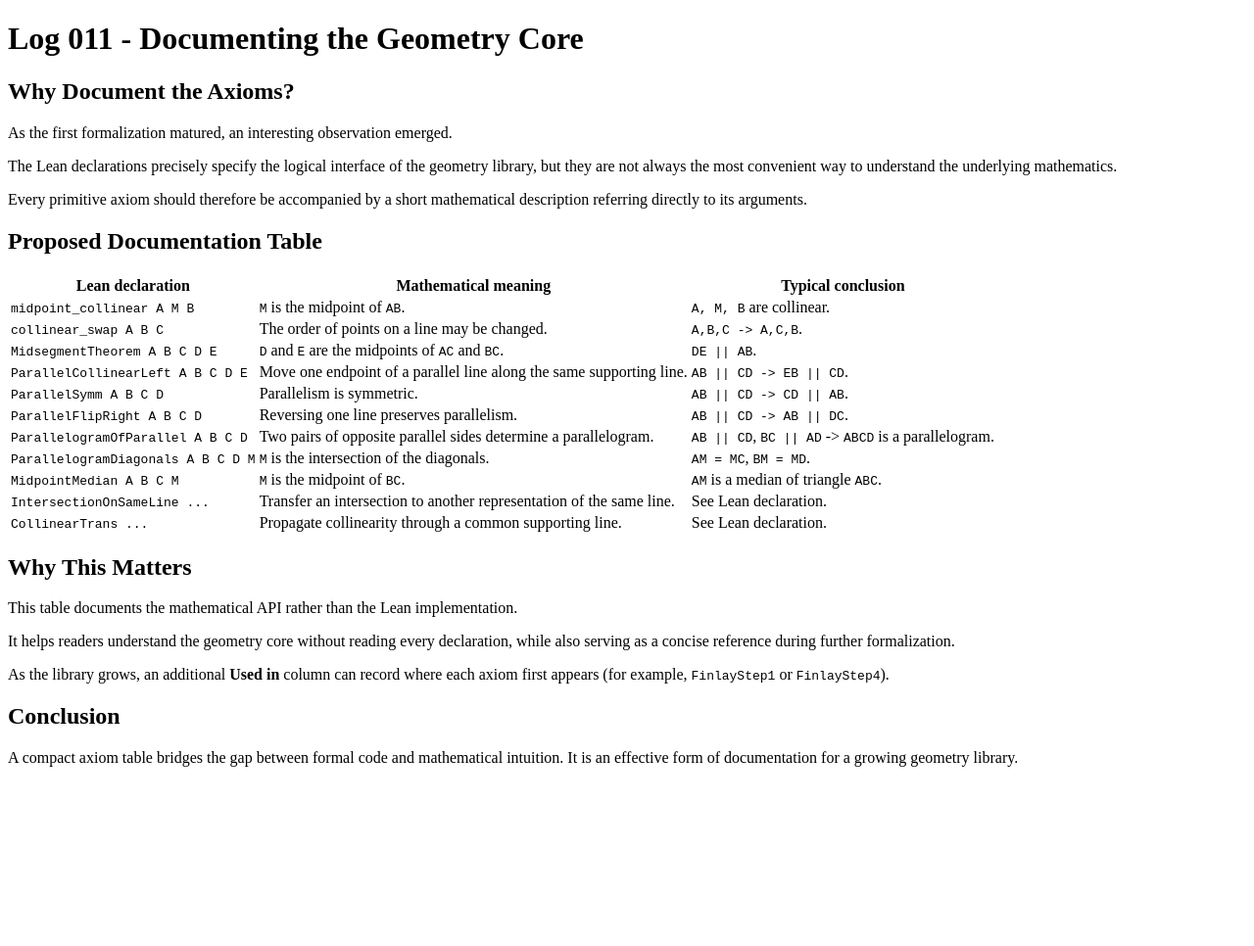
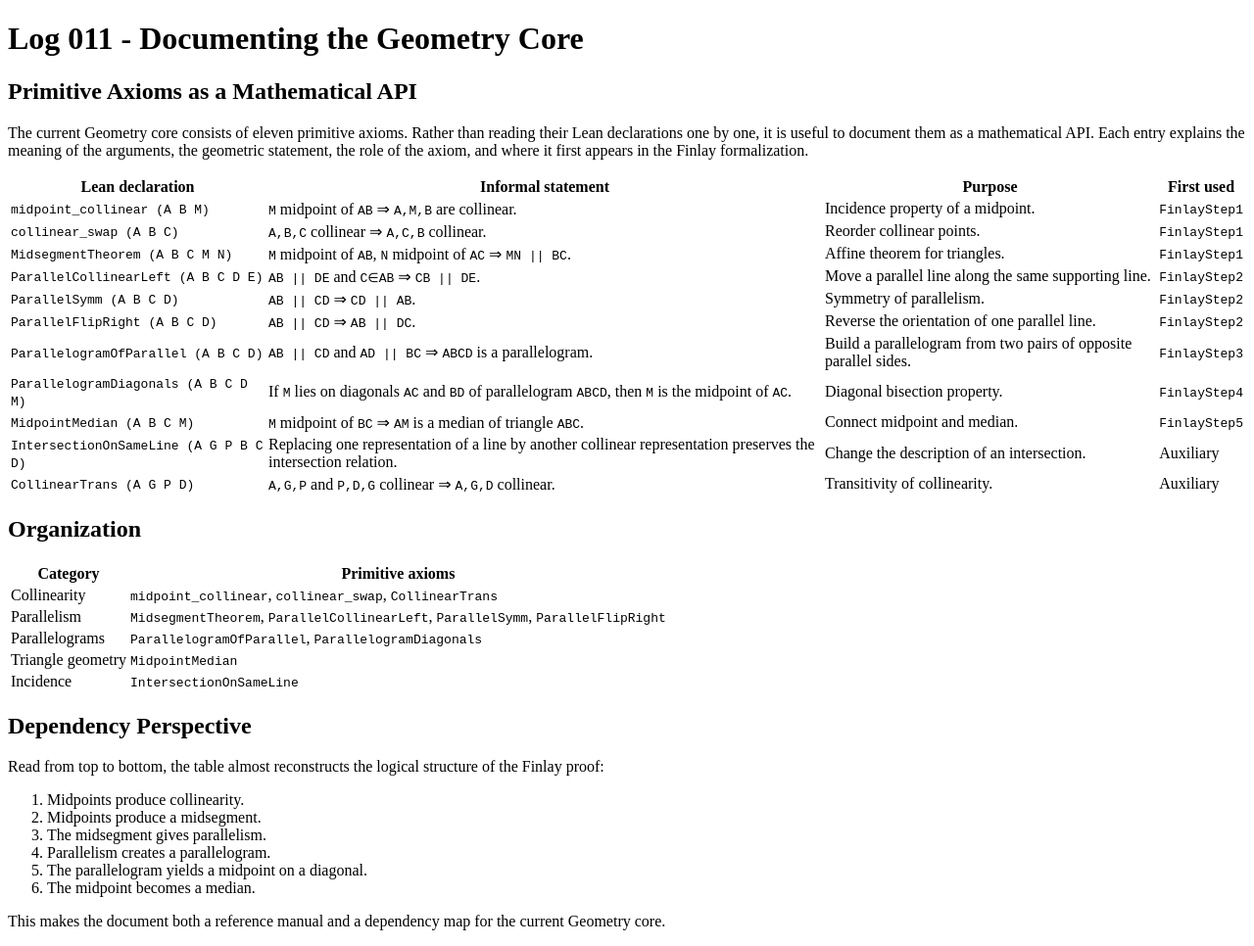
Before and after one commit to cgjteam/cgjteam.github.io, a Jekyll site: the page built from log-011.md, in a window 1280 px wide. Shown: the whole page at 98% size. Built offline with Jekyll 4.4.1, drawn with Linux system fonts in a browser that asks for light colours; our own code applies the rules of GitHub Pages for plain Markdown files; comment, search, counter and statistics services are not loaded; before the commit the page ends 900 px from its top, so only the background shows below that.

Commit message:
Update log-011.md

```diff
--- a/log-011.md
+++ b/log-011.md
@@ -1,37 +1,48 @@
 # Log 011 - Documenting the Geometry Core
 
-## Why Document the Axioms?
+## Primitive Axioms as a Mathematical API
 
-As the first formalization matured, an interesting observation emerged.
+The current Geometry core consists of eleven primitive axioms. Rather than
+reading their Lean declarations one by one, it is useful to document them
+as a mathematical API. Each entry explains the meaning of the arguments,
+the geometric statement, the role of the axiom, and where it first appears
+in the Finlay formalization.
 
-The Lean declarations precisely specify the logical interface of the geometry library, but they are not always the most convenient way to understand the underlying mathematics.
+| Lean declaration | Informal statement | Purpose | First used |
+|------------------|--------------------|----------|------------|
+| `midpoint_collinear (A B M)` | `M` midpoint of `AB` ⇒ `A,M,B` are collinear. | Incidence property of a midpoint. | `FinlayStep1` |
+| `collinear_swap (A B C)` | `A,B,C` collinear ⇒ `A,C,B` collinear. | Reorder collinear points. | `FinlayStep1` |
+| `MidsegmentTheorem (A B C M N)` | `M` midpoint of `AB`, `N` midpoint of `AC` ⇒ `MN || BC`. | Affine theorem for triangles. | `FinlayStep1` |
+| `ParallelCollinearLeft (A B C D E)` | `AB || DE` and `C∈AB` ⇒ `CB || DE`. | Move a parallel line along the same supporting line. | `FinlayStep2` |
+| `ParallelSymm (A B C D)` | `AB || CD` ⇒ `CD || AB`. | Symmetry of parallelism. | `FinlayStep2` |
+| `ParallelFlipRight (A B C D)` | `AB || CD` ⇒ `AB || DC`. | Reverse the orientation of one parallel line. | `FinlayStep2` |
+| `ParallelogramOfParallel (A B C D)` | `AB || CD` and `AD || BC` ⇒ `ABCD` is a parallelogram. | Build a parallelogram from two pairs of opposite parallel sides. | `FinlayStep3` |
+| `ParallelogramDiagonals (A B C D M)` | If `M` lies on diagonals `AC` and `BD` of parallelogram `ABCD`, then `M` is the midpoint of `AC`. | Diagonal bisection property. | `FinlayStep4` |
+| `MidpointMedian (A B C M)` | `M` midpoint of `BC` ⇒ `AM` is a median of triangle `ABC`. | Connect midpoint and median. | `FinlayStep5` |
+| `IntersectionOnSameLine (A G P B C D)` | Replacing one representation of a line by another collinear representation preserves the intersection relation. | Change the description of an intersection. | Auxiliary |
+| `CollinearTrans (A G P D)` | `A,G,P` and `P,D,G` collinear ⇒ `A,G,D` collinear. | Transitivity of collinearity. | Auxiliary |
 
-Every primitive axiom should therefore be accompanied by a short mathematical description referring directly to its arguments.
+## Organization
 
-## Proposed Documentation Table
+| Category | Primitive axioms |
+|----------|------------------|
+| Collinearity | `midpoint_collinear`, `collinear_swap`, `CollinearTrans` |
+| Parallelism | `MidsegmentTheorem`, `ParallelCollinearLeft`, `ParallelSymm`, `ParallelFlipRight` |
+| Parallelograms | `ParallelogramOfParallel`, `ParallelogramDiagonals` |
+| Triangle geometry | `MidpointMedian` |
+| Incidence | `IntersectionOnSameLine` |
 
-| Lean declaration | Mathematical meaning | Typical conclusion |
-|------------------|----------------------|--------------------|
-| `midpoint_collinear A M B` | `M` is the midpoint of `AB`. | `A, M, B` are collinear. |
-| `collinear_swap A B C` | The order of points on a line may be changed. | `A,B,C -> A,C,B`. |
-| `MidsegmentTheorem A B C D E` | `D` and `E` are the midpoints of `AC` and `BC`. | `DE || AB`. |
-| `ParallelCollinearLeft A B C D E` | Move one endpoint of a parallel line along the same supporting line. | `AB || CD -> EB || CD`. |
-| `ParallelSymm A B C D` | Parallelism is symmetric. | `AB || CD -> CD || AB`. |
-| `ParallelFlipRight A B C D` | Reversing one line preserves parallelism. | `AB || CD -> AB || DC`. |
-| `ParallelogramOfParallel A B C D` | Two pairs of opposite parallel sides determine a parallelogram. | `AB || CD`, `BC || AD` -> `ABCD` is a parallelogram. |
-| `ParallelogramDiagonals A B C D M` | `M` is the intersection of the diagonals. | `AM = MC`, `BM = MD`. |
-| `MidpointMedian A B C M` | `M` is the midpoint of `BC`. | `AM` is a median of triangle `ABC`. |
-| `IntersectionOnSameLine ...` | Transfer an intersection to another representation of the same line. | See Lean declaration. |
-| `CollinearTrans ...` | Propagate collinearity through a common supporting line. | See Lean declaration. |
+## Dependency Perspective
 
-## Why This Matters
+Read from top to bottom, the table almost reconstructs the logical structure
+of the Finlay proof:
 
-This table documents the mathematical API rather than the Lean implementation.
+1. Midpoints produce collinearity.
+2. Midpoints produce a midsegment.
+3. The midsegment gives parallelism.
+4. Parallelism creates a parallelogram.
+5. The parallelogram yields a midpoint on a diagonal.
+6. The midpoint becomes a median.
 
-It helps readers understand the geometry core without reading every declaration, while also serving as a concise reference during further formalization.
-
-As the library grows, an additional **Used in** column can record where each axiom first appears (for example, `FinlayStep1` or `FinlayStep4`).
-
-## Conclusion
-
-A compact axiom table bridges the gap between formal code and mathematical intuition. It is an effective form of documentation for a growing geometry library.
+This makes the document both a reference manual and a dependency map for the
+current Geometry core.
```
